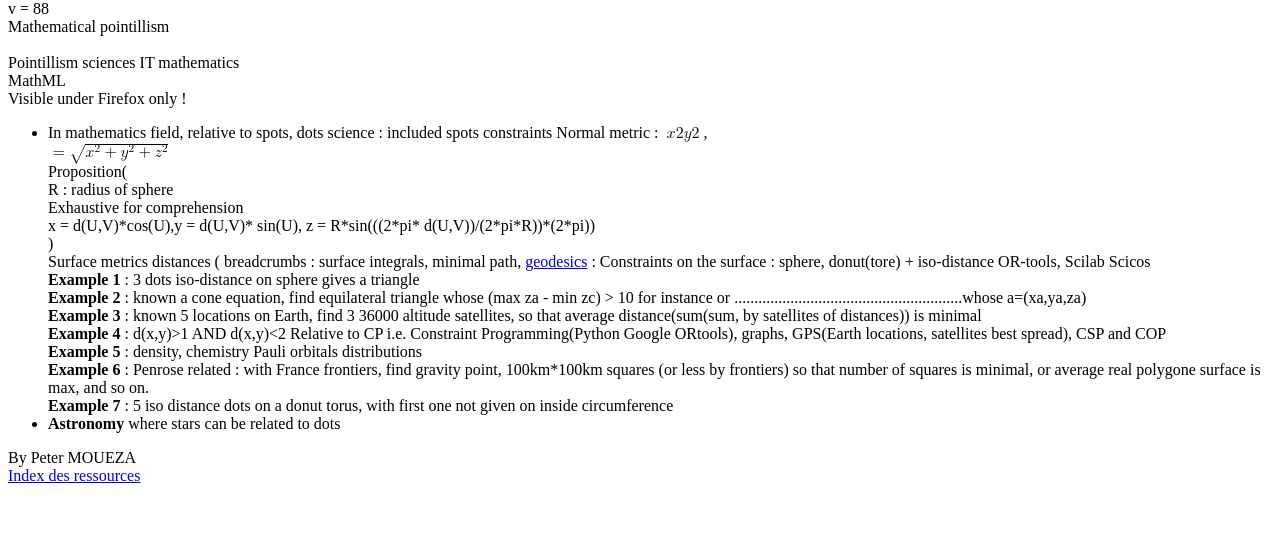
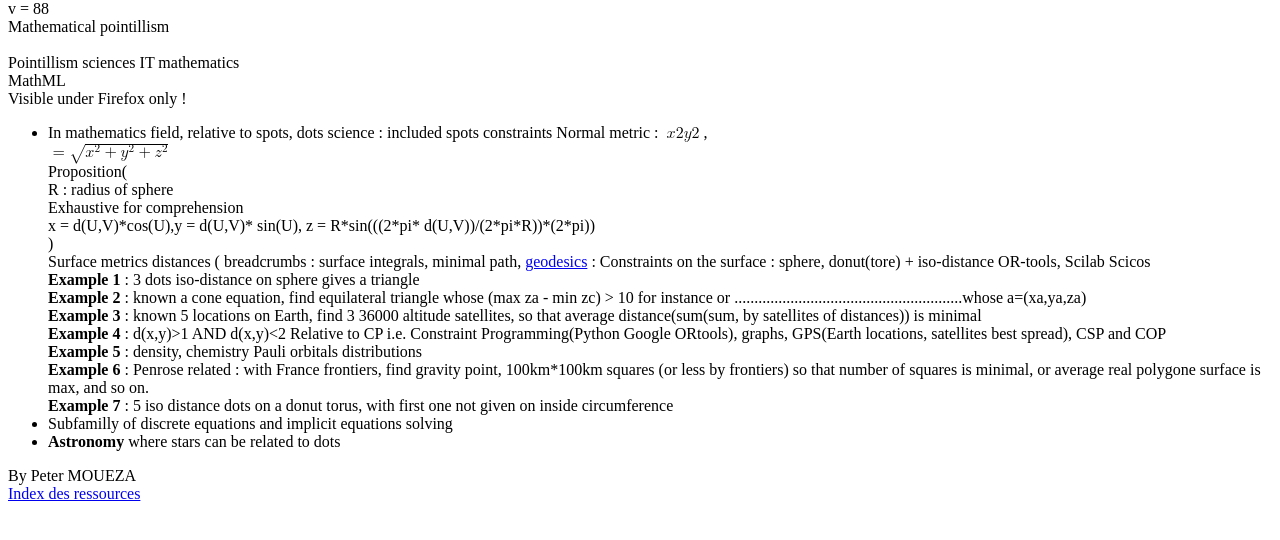
Before and after one commit to Homniserv/pointillism, a plain HTML site: page index.html in a window 1280 px wide. Shown: the part 66-606 px from the top of the page. Drawn offline with Linux system fonts and the light colour scheme.

Commit message:
discrete

```diff
--- a/index.html
+++ b/index.html
@@ -138,6 +138,7 @@ Relative to CP i.e. Constraint Programming(Python Google ORtools), graphs, GPS(E
 						  <br>
 						  <b>Example 7</b> : 5 iso distance dots on a donut torus, with first one not given on inside circumference
 	</li>
+	<li>Subfamilly of discrete equations and implicit equations solving</li>
 
 	<li><b>Astronomy</b> where stars can be related to dots</li>
       </ul>
```
Lines whose indentation alone changed are shown as unchanged.
